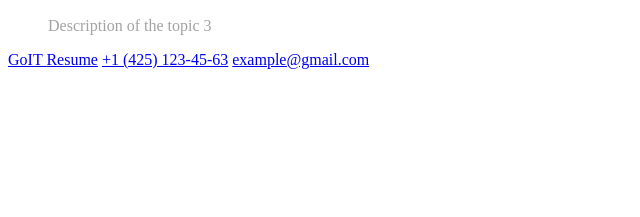
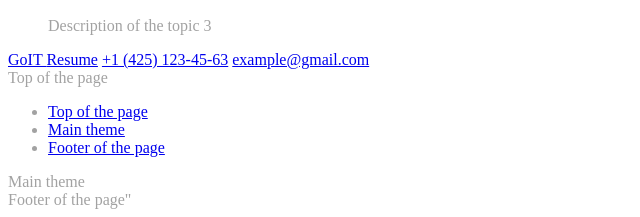
Before and after one commit to Hrytsai-Maksym/github-totorial1, a plain HTML site: page index.html in a window 1280 px wide. Shown: the part 1931-2148 px from the top of the page, without its empty margins (0-640 px from the left). Before the commit the page ends 2008 px from the top, so only its background shows below. Drawn offline with Linux system fonts and the light colour scheme; files that its build step writes are made by us from their sources.

Commit message:
задание
добавлено задание 12

```diff
--- a/index.html
+++ b/index.html
@@ -141,6 +141,27 @@
 <a href="mailto:example@gmail.com">example@gmail.com</a>
 
 
+<!--zadanie12-->
+<header id="top">Top of the page
+  <!-- content from logo, nav, search  -->
+</header>
+<main>
+  <aside>
+    <ul>
+      <li><a href="#top">Top of the page</a></li>
+      <li><a href="#page-theme">Main theme</a></li>
+      <li><a href="#bottom">Footer of the page</a></li>
+    </ul>
+  </aside>
+  <article id="page-theme">Main theme
+    <!-- main page theme -->
+  </article>
+</main>
+<footer id="bottom">Footer of the page"
+  <!-- content from logo, nav, contacts, copyright  -->
+</footer>
+
+
 </div>
 
 </body>
```
